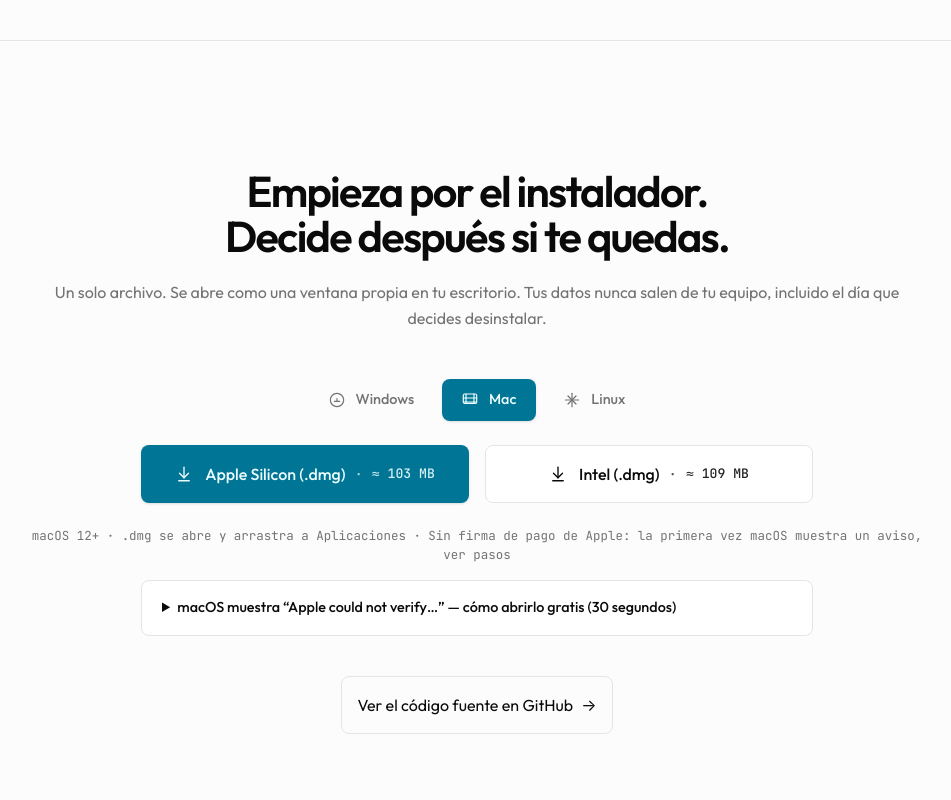
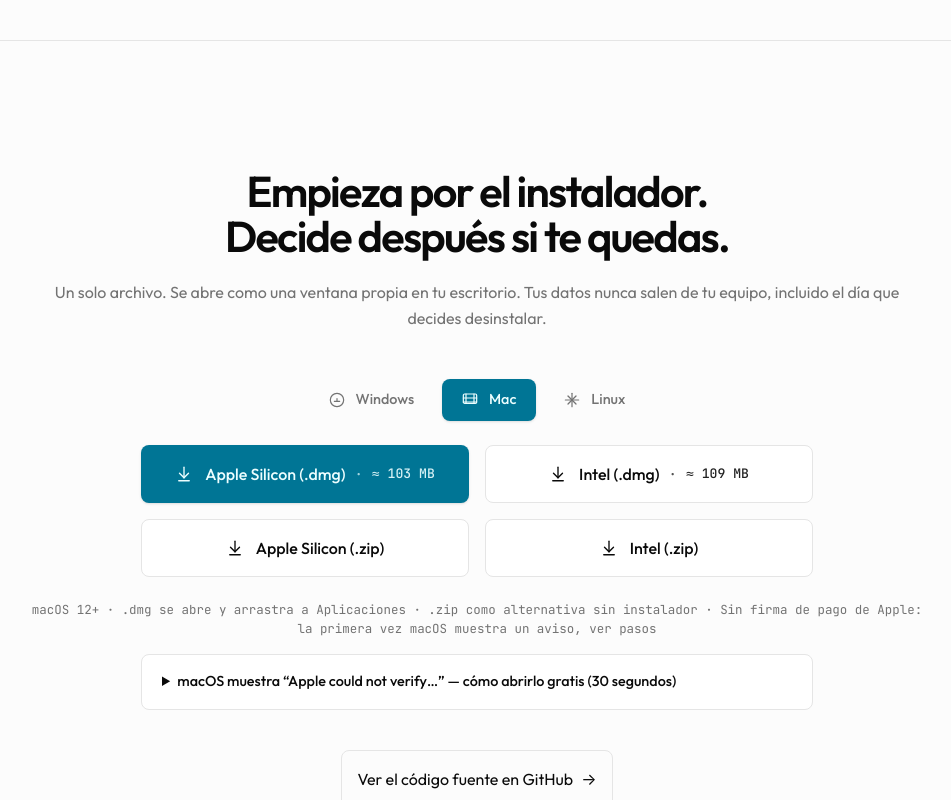
Before and after one commit to fortisuno/pinax, an Astro site in the folder apps/landing/: page / in a window 1280 px wide. Both pictures are taken after a click on the tab "Mac". Shown: the part 4089-4889 px from the top of the page, without its empty margins (163-1114 px from the left). Built offline with nearby package versions, Linux system fonts and the light colour scheme; Astro itself is replaced by a stand-in of ours.

Commit message:
feat: add .zip download options for macOS (Apple Silicon and Intel)

```diff
--- a/apps/landing/src/components/DownloadCta.astro
+++ b/apps/landing/src/components/DownloadCta.astro
@@ -8,6 +8,8 @@ const windowsPortable = `${baseUrl}/pinax-Windows-${version}-Portable.zip`;
 
 const macArm64Dmg = `${baseUrl}/pinax-Mac-${version}-arm64.dmg`;
 const macX64Dmg = `${baseUrl}/pinax-Mac-${version}-x64.dmg`;
+const macArm64Zip = `${baseUrl}/pinax-Mac-${version}-arm64.zip`;
+const macX64Zip = `${baseUrl}/pinax-Mac-${version}-x64.zip`;
 
 const linuxAppImage = `${baseUrl}/pinax-Linux-${version}.AppImage`;
 const linuxZip = `${baseUrl}/pinax-Linux-${version}.zip`;
@@ -154,9 +156,35 @@ const linuxZip = `${baseUrl}/pinax-Linux-${version}.zip`;
             <span class="opacity-70">·</span>
             <span class="opacity-90 pinax-mono text-[0.82rem]">≈ 109 MB</span>
           </a>
+          <a
+            href={macArm64Zip}
+            class="inline-flex items-center justify-center gap-3 rounded-md px-6 py-4 pinax-sans text-[1rem] font-medium border border-border bg-background text-foreground hover:bg-accent transition-colors"
+            target="_blank"
+            rel="noopener"
+          >
+            <svg xmlns="http://www.w3.org/2000/svg" width="18" height="18" viewBox="0 0 24 24" fill="none" stroke="currentColor" stroke-width="1.8" stroke-linecap="round" stroke-linejoin="round" aria-hidden="true">
+              <path d="M12 3v14"></path>
+              <path d="m6 11 6 6 6-6"></path>
+              <path d="M5 21h14"></path>
+            </svg>
+            <span>Apple Silicon (.zip)</span>
+          </a>
+          <a
+            href={macX64Zip}
+            class="inline-flex items-center justify-center gap-3 rounded-md px-6 py-4 pinax-sans text-[1rem] font-medium border border-border bg-background text-foreground hover:bg-accent transition-colors"
+            target="_blank"
+            rel="noopener"
+          >
+            <svg xmlns="http://www.w3.org/2000/svg" width="18" height="18" viewBox="0 0 24 24" fill="none" stroke="currentColor" stroke-width="1.8" stroke-linecap="round" stroke-linejoin="round" aria-hidden="true">
+              <path d="M12 3v14"></path>
+              <path d="m6 11 6 6 6-6"></path>
+              <path d="M5 21h14"></path>
+            </svg>
+            <span>Intel (.zip)</span>
+          </a>
         </div>
         <p class="mt-6 text-center pinax-mono text-[0.78rem] text-muted-foreground">
-          macOS 12+ · .dmg se abre y arrastra a Aplicaciones · Sin firma de pago de Apple: la primera vez macOS muestra un aviso, ver pasos
+          macOS 12+ · .dmg se abre y arrastra a Aplicaciones · .zip como alternativa sin instalador · Sin firma de pago de Apple: la primera vez macOS muestra un aviso, ver pasos
         </p>
         <details class="mx-auto mt-4 max-w-2xl rounded-md border border-border bg-background px-5 py-4 text-left">
           <summary class="cursor-pointer pinax-sans text-[0.9rem] font-medium text-foreground">
```
